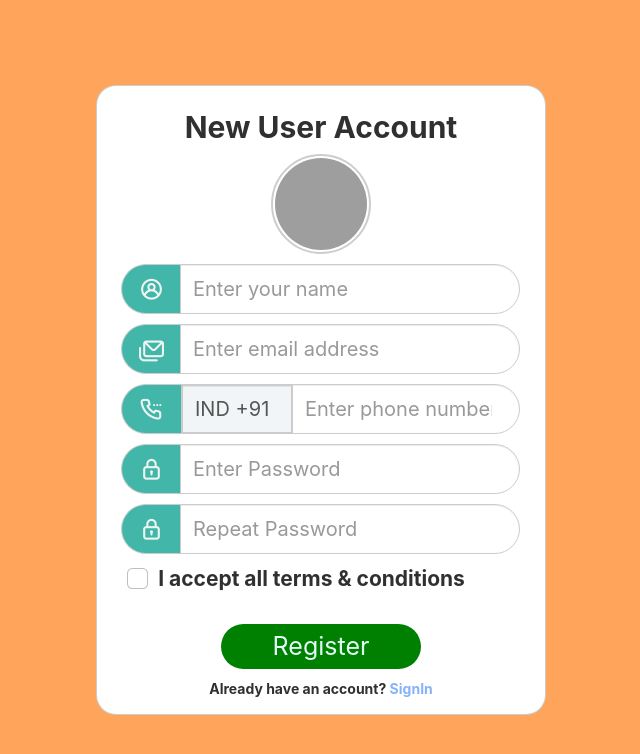
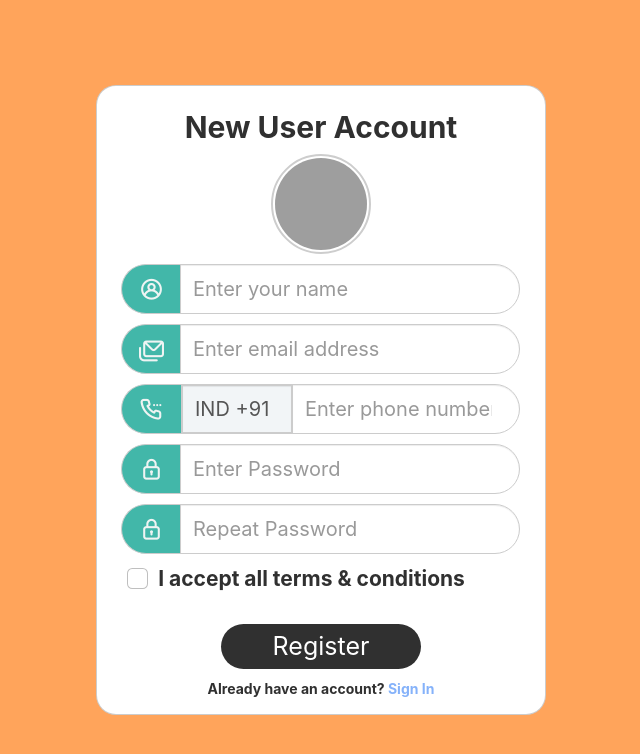
Before and after one commit to Vishwa1418/Back-end-Pillars, a React (Create React App) app: page /signup in a window 1280 px wide. Shown: the top 754 px of the page, without its empty margins (319-959 px from the left). Built offline with nearby package versions, Linux system fonts and the light colour scheme; grey boxes are pictures that could not be loaded.

Commit message:
updated files

```diff
--- a/src/App.css
+++ b/src/App.css
@@ -196,8 +196,8 @@
     color: #303030;
   }
   .Signupbutton {
-    background-color: green;
-    color: #e1faf5;
+    background-color: #303030;
+    color: #fff;
     border: none;
     width: 200px;
     border-radius: 30px;
@@ -352,6 +352,7 @@ nav{
 .name
 {
   font-size: 1.5em;
+  font-weight: bold;
 }
 .subjects
 {
--- a/src/pages/Loginpage.js
+++ b/src/pages/Loginpage.js
@@ -76,7 +76,7 @@ function Loginpage() {
                     <button type="button" className="Socialmediabutton twitter" disabled><i className="fa fa-twitter-square"> Login via Twitter</i></button>
                 </div>
 
-                    <p className='p1f2'>Don't have an account? <Link to="/signup" className='signup'>SignUp</Link></p>
+                    <p className='p1f2'>Don't have an account? <Link to="/signup" className='signup'>Sign Up</Link></p>
                 </div>
                 </form>
             </section>
--- a/src/pages/Signuppage.js
+++ b/src/pages/Signuppage.js
@@ -132,7 +132,7 @@ function Signuppage() {
 
                     <button type="submit" className='Signupbutton' value="send" onClick={formSubmitter}>Register</button>
 
-                    <p className='p1f3'>Already have an account? <Link to='/login' className='signin'>SignIn</Link></p>
+                    <p className='p1f3'>Already have an account? <Link to='/login' className='signin'>Sign In</Link></p>
                 </div>
                 </form>
             </section>
```
